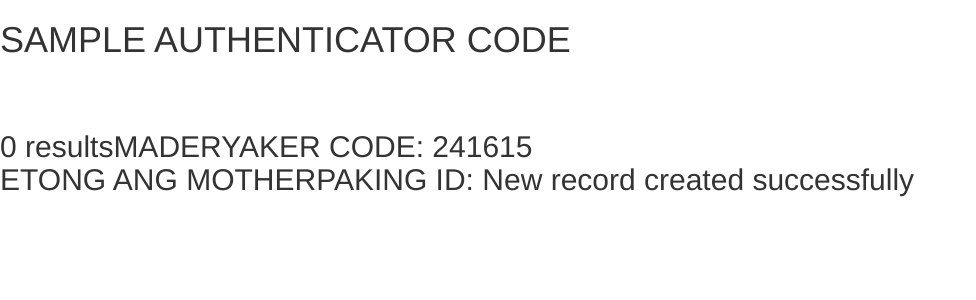
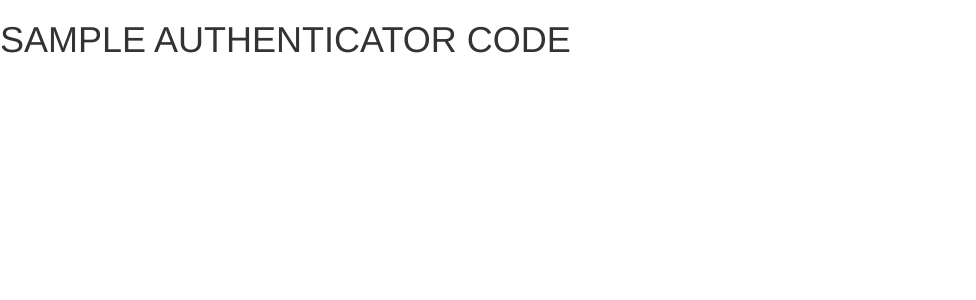
Before and after one commit to michael-reboya/Authenticator-Login, a PHP site: page /Authenticator/authenticator.php in a window 1280 px wide. Shown: the top 300 px of the page, without its empty margins (0-976 px from the left). Run offline with PHP 8.4, Linux system fonts and the light colour scheme; data that the repository does not hold is empty.

Commit message:
first update

```diff
--- a/authenticator.php
+++ b/authenticator.php
@@ -14,60 +14,7 @@
 <br>
 <br>
 <h2>
-	<?php
 
-	$servername = "localhost";
-	$username = "root";
-	$password = "";
-	$dbname = "sample_authenticator";
-
-	// Create connection
-	$conn = new mysqli($servername, $username, $password, $dbname);
-	// Check connection
-	if ($conn->connect_error) {
-	    die("Connection failed: " . $conn->connect_error);
-	}
-
-	$useracc ="GAGO";
-	$passacc ="GAGO";
-	$sql = "SELECT U_ID FROM user where U_USERNAME = '" . $useracc . "' AND U_PASSWORD = '" . $passacc ."'";
-
-	$result = $conn->query($sql);
-
-	if ($result->num_rows > 0) {
-	    // output data of each row
-	    while($row = $result->fetch_assoc()) {
-	        // echo "<br> id: ". $row["U_ID"]. " - Name: ". $row["U_USERNAME"]. " " . $row["U_PASSWORD"] . "<br>";
-	        $user_id = $row["U_ID"];
-
-	    }
-	} else {
-	    echo "0 results";
-	}
-
-	$code=rand(100000,999999);
-
-		echo "MADERYAKER CODE: ".$code ."<br>";
-		echo "ETONG ANG MOTHERPAKING ID: ".$user_id;
-
-
-
-	$sql = "INSERT INTO authenticator_code (A_ID, A_CODE, Created_At, Expiration, U_ID)
-			VALUES (null,".$code.",'aweawe','aweawe',".$user_id.")";
-
-			if ($conn->query($sql) === TRUE) {
-			  echo "New record created successfully";
-			} else {
-			  echo "Error: " . $sql . "<br>" . $conn->error;
-			}
-
-
-	$conn->close();
-
-
-
-
-	 ?>
 
 
 
```
